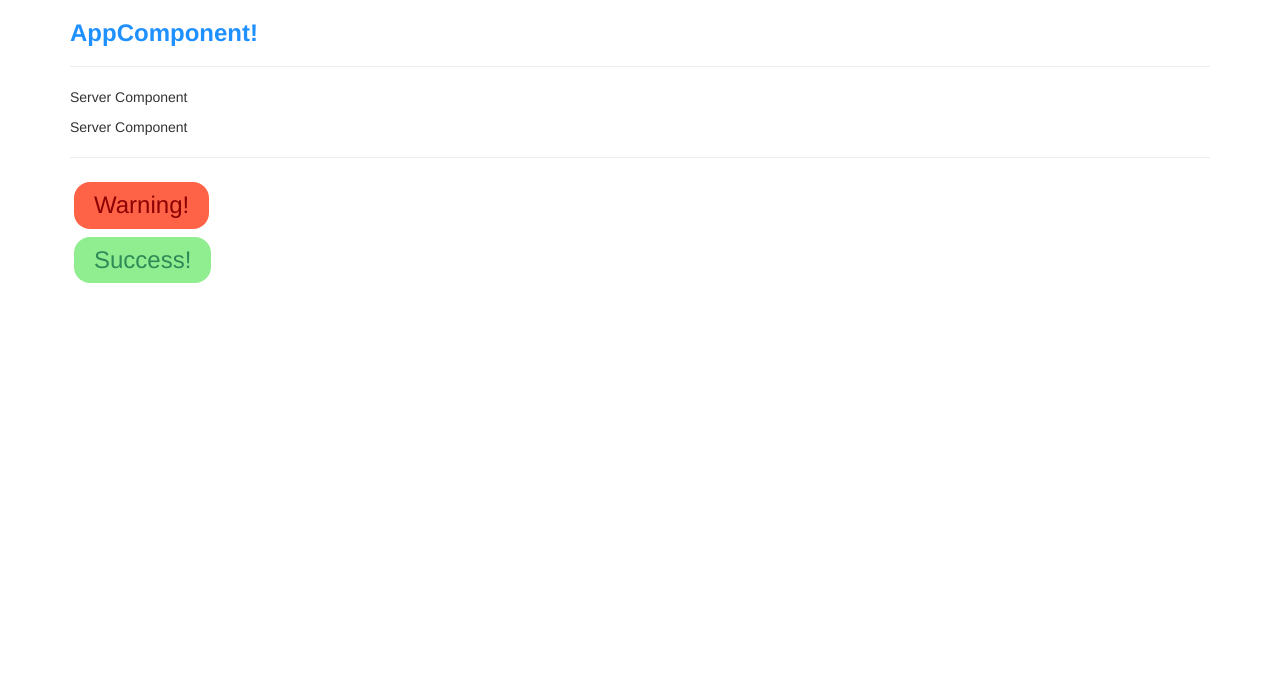
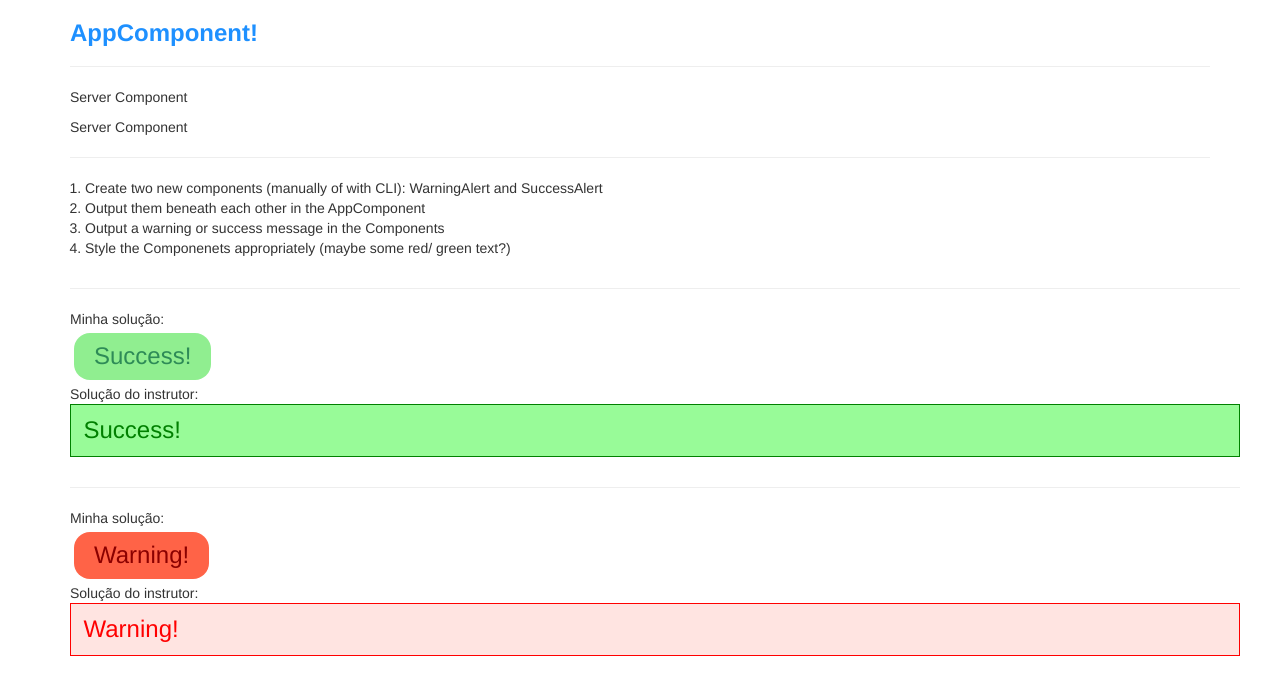
Before and after one commit to Kovalski-rgb/estudosAngular, an Angular app: page / in a window 1280 px wide. Shown: the top 694 px of the page. Built offline with nearby package versions, Linux system fonts and the light colour scheme.

Commit message:
correção do professor integrada na tarefa

```diff
--- a/src/app/app.component.html
+++ b/src/app/app.component.html
@@ -5,8 +5,7 @@
             <hr>
             <app-servers></app-servers>
             <hr>
-            <app-warning-alert></app-warning-alert>
-            <app-success-alert></app-success-alert>
+            <app-assignment></app-assignment>
         </div>
     </div>
 </div>
--- a/src/app/app.module.ts
+++ b/src/app/app.module.ts
@@ -6,6 +6,7 @@ import { ServerComponent } from './server/server.component';
 import { ServersComponent } from './servers/servers.component';
 import { WarningAlertComponent } from './assignment/warning-alert/warning-alert.component';
 import { SuccessAlertComponent } from './assignment/success-alert/success-alert.component';
+import { AssignmentComponent } from './assignment/assignment.component';
 
 @NgModule({
   // declara que tal componente existe
@@ -14,7 +15,8 @@ import { SuccessAlertComponent } from './assignment/success-alert/success-alert.
     ServerComponent,
     ServersComponent,
     WarningAlertComponent,
-    SuccessAlertComponent
+    SuccessAlertComponent,
+    AssignmentComponent
   ],
   imports: [
     BrowserModule
--- /dev/null
+++ b/src/app/assignment/assignment.component.html
@@ -0,0 +1,18 @@
+<div class="container">
+    <div class="row">
+        <div class="col-xs-12">
+            <ol>
+                <li>Create two new components (manually of with CLI): WarningAlert and SuccessAlert</li>
+                <li>Output them beneath each other in the AppComponent</li>
+                <li>Output a warning or success message in the Components</li>
+                <li>Style the Componenets appropriately (maybe some red/ green text?)</li>
+            </ol>
+        </div>
+    </div>
+    <div class="row">
+        <hr>
+        <app-success-alert></app-success-alert>
+        <hr>
+        <app-warning-alert></app-warning-alert>
+    </div>
+</div>
--- /dev/null
+++ b/src/app/assignment/assignment.component.ts
@@ -0,0 +1,15 @@
+import { Component, OnInit } from '@angular/core';
+
+@Component({
+  selector: 'app-assignment',
+  templateUrl: './assignment.component.html',
+  styleUrls: ['./assignment.component.css']
+})
+export class AssignmentComponent implements OnInit {
+
+  constructor() { }
+
+  ngOnInit(): void {
+  }
+
+}
--- a/src/app/assignment/success-alert/success-alert.component.css
+++ b/src/app/assignment/success-alert/success-alert.component.css
@@ -25,3 +25,10 @@
 h3{
     margin: 0;
 }
+
+p{
+    padding: 1.25rem;
+    background-color: palegreen;
+    border: 1px solid green;
+    color: green;
+}
--- a/src/app/assignment/success-alert/success-alert.component.html
+++ b/src/app/assignment/success-alert/success-alert.component.html
@@ -1,7 +1,10 @@
 <div class="container">
     <div class="row">
+        Minha solução:
         <div class="square">
             <h3>{{message}}</h3>
         </div>
+        Solução do instrutor:
+        <h3><p>{{message}}</p></h3>
     </div>
 </div>
--- a/src/app/assignment/warning-alert/warning-alert.component.css
+++ b/src/app/assignment/warning-alert/warning-alert.component.css
@@ -23,3 +23,10 @@
 h3{
     margin: 0;
 }
+
+p{
+  padding: 1.25rem;
+  background-color: mistyrose;
+  border: 1px solid red;
+  color: red;
+}
--- a/src/app/assignment/warning-alert/warning-alert.component.html
+++ b/src/app/assignment/warning-alert/warning-alert.component.html
@@ -1,7 +1,10 @@
 <div class="container">
     <div class="row">
+        Minha solução:
         <div class="square">
             <h3>{{message}}</h3>
         </div>
+        Solução do instrutor:
+        <h3><p>{{message}}</p></h3>
     </div>
 </div>
--- a/src/app/assignment/warning-alert/warning-alert.component.ts
+++ b/src/app/assignment/warning-alert/warning-alert.component.ts
@@ -9,8 +9,7 @@ export class WarningAlertComponent implements OnInit {
 
   message = "Warning!"
 
-  constructor() {
-  }
+  constructor() { }
 
   ngOnInit(): void {
   }
```
Also changed, not shown: src/app/assignment/assignment.md (deleted, +0 -4 lines), src/app/assignment/assignment.component.css (added).
